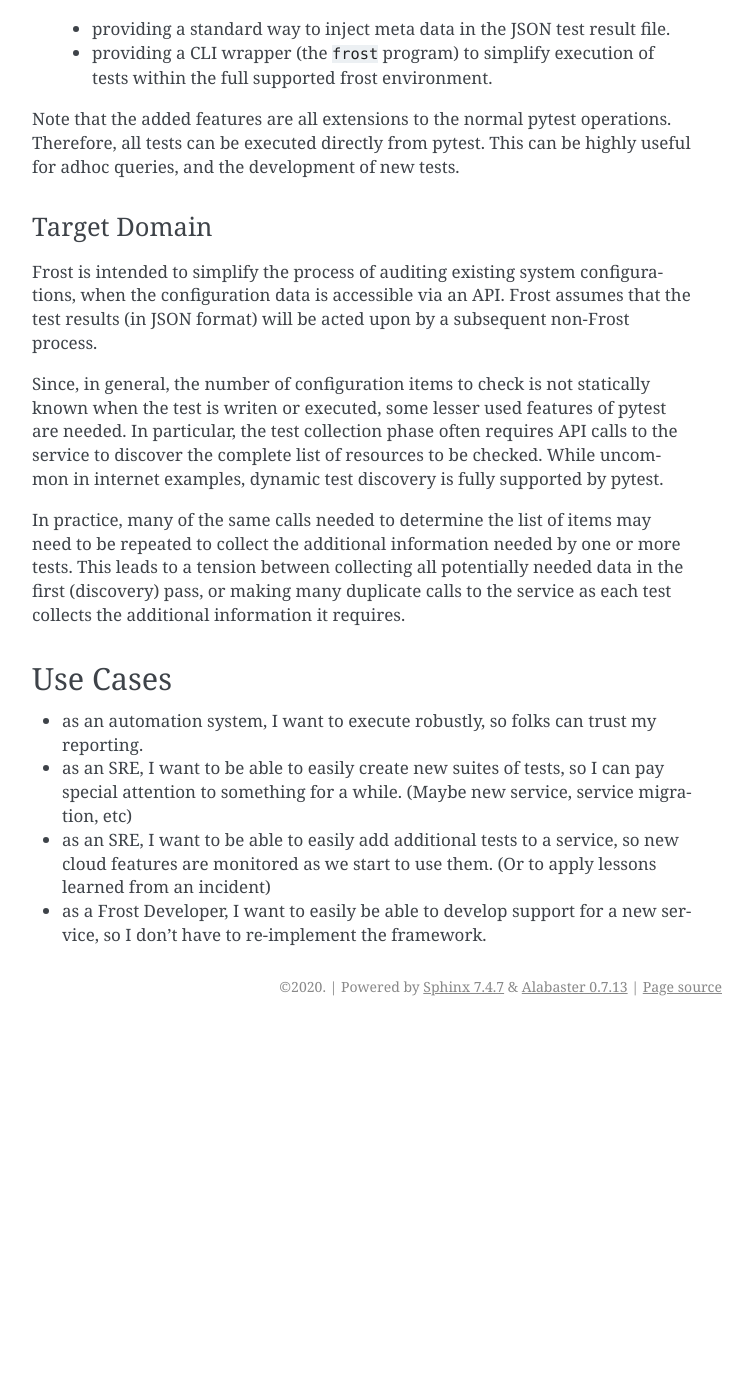
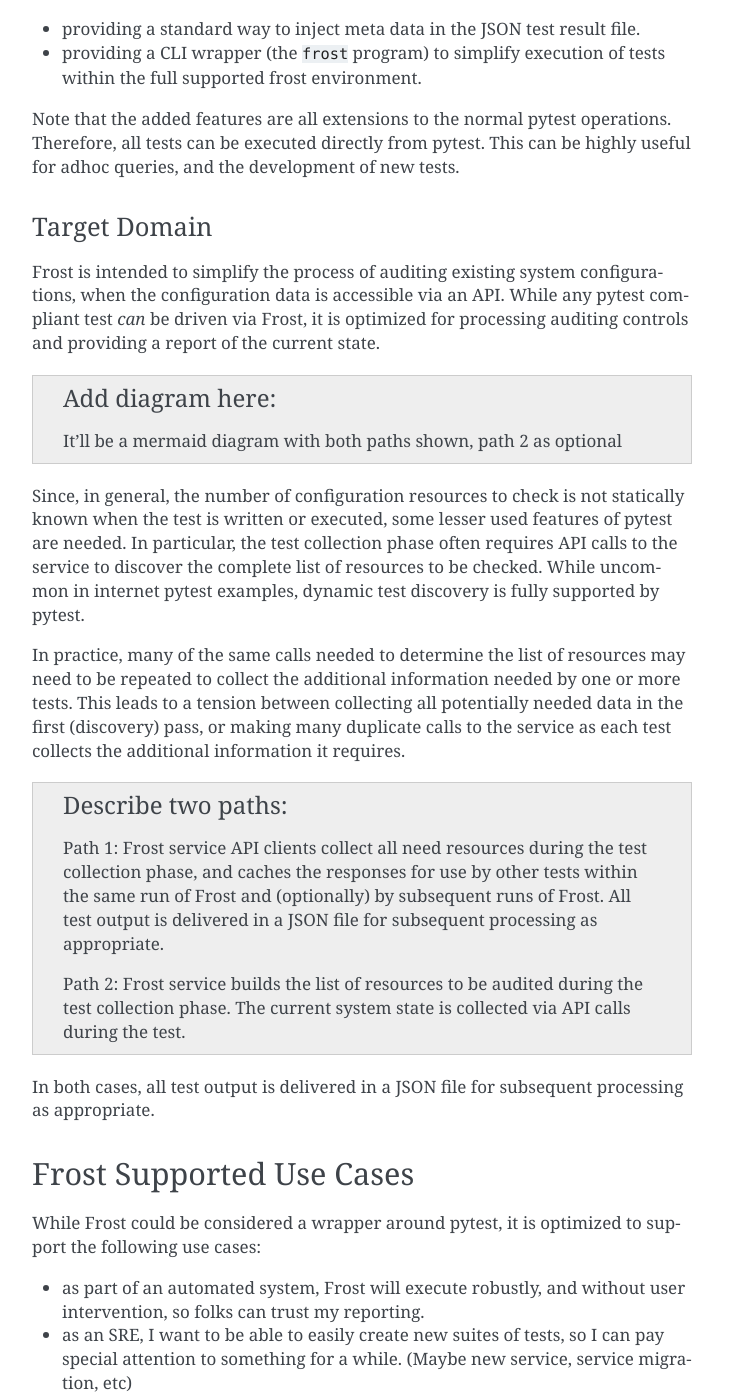
Before and after one commit to mozilla/frost, a Sphinx documentation site: the page built from docs/UseCases.rst, in a window 1280 px wide and 1400 px high, scrolled down 437 px. Shown: the whole window, without its empty margins (388-1141 px from the left). Built offline with Sphinx 7.4.7, drawn with Linux system fonts in a browser that asks for light colours; before the commit the page ends 1463 px from its top, so only the background shows below that; some of the changed text lies outside the part shown.

Commit message:
comment responses

```diff
--- a/docs/UseCases.rst
+++ b/docs/UseCases.rst
@@ -13,24 +13,48 @@ Frost is intended to build upon the pytest framework to provide extra features t
 
 The added features include:
 
-    - providing a standard way to inject meta data in the JSON test result file.
-    - providing a CLI wrapper (the ``frost`` program) to simplify execution of tests within the full supported frost environment.
+- providing a standard way to inject meta data in the JSON test result file.
+- providing a CLI wrapper (the ``frost`` program) to simplify execution of tests within the full supported frost environment.
 
 Note that the added features are all extensions to the normal pytest operations. Therefore, all tests can be executed directly from pytest. This can be highly useful for adhoc queries, and the development of new tests.
 
 Target Domain
 -------------
 
-Frost is intended to simplify the process of auditing existing system configurations, when the configuration data is accessible via an API. Frost assumes that the test results (in JSON format) will be acted upon by a subsequent non-Frost process.
+Frost is intended to simplify the process of auditing existing system configurations, when the configuration data is accessible via an API. While any pytest compliant test *can* be driven via Frost, it is optimized for processing auditing controls and providing a report of the current state.
 
-Since, in general, the number of configuration items to check is not statically known when the test is writen or executed, some lesser used features of pytest are needed. In particular, the test collection phase often requires API calls to the service to discover the complete list of resources to be checked. While uncommon in internet examples, dynamic test discovery is fully supported by pytest.
+.. admonition:: Add diagram here
 
-In practice, many of the same calls needed to determine the list of items may need to be repeated to collect the additional information needed by one or more tests. This leads to a tension between collecting all potentially needed data in the first (discovery) pass, or making many duplicate calls to the service as each test collects the additional information it requires.
+    It'll be a mermaid diagram with both paths shown, path 2 as optional
 
-Use Cases
-=========
+Since, in general, the number of configuration resources to check is not statically known when the test is written or executed, some lesser used features of pytest are needed. In particular, the test collection phase often requires API calls to the service to discover the complete list of resources to be checked. While uncommon in internet pytest examples, dynamic test discovery is fully supported by pytest.
 
-- as an automation system, I want to execute robustly, so folks can trust my reporting.
+In practice, many of the same calls needed to determine the list of resources may need to be repeated to collect the additional information needed by one or more tests. This leads to a tension between collecting all potentially needed data in the first (discovery) pass, or making many duplicate calls to the service as each test collects the additional information it requires.
+
+.. admonition:: Describe two paths
+
+    Path 1: Frost service API clients collect all need resources during the test collection phase, and caches the responses for use by other tests within the same run of Frost and (optionally) by subsequent runs of Frost. All test output is delivered in a JSON file for subsequent processing as appropriate.
+
+    Path 2: Frost service builds the list of resources to be audited during the test collection phase. The current system state is collected via API calls during the test.
+
+In both cases, all test output is delivered in a JSON file for subsequent processing as appropriate.
+
+Frost Supported Use Cases
+=========================
+
+While Frost could be considered a wrapper around pytest, it is optimized to support the following use cases:
+
+- as part of an automated system, Frost will execute robustly, and  without user intervention, so folks can trust my reporting.
 - as an SRE, I want to be able to easily create new suites of tests, so I can pay special attention to something for a while. (Maybe new service, service migration, etc)
 - as an SRE, I want to be able to easily add additional tests to a service, so new cloud features are monitored as we start to use them. (Or to apply lessons learned from an incident)
 - as a Frost Developer, I want to easily be able to develop support for a new service, so I don't have to re-implement the framework.
+- as a SecOps incident responder, I want to quickly obtain easy-to-understand status of a specific account or subsystems, so I can eliminate, or focus in on, aspects of the system that appear abnormal.
+
+Unsupported Use Cases
+---------------------
+
+.. admonition:: Add away
+
+    Fair game to add out of scope use cases here, including moving down from above.
+
+The following use cases are explicitly out of scope for Frost.
```
Also changed, not shown: other parts of docs/UseCases.rst (+3 -3 lines).
